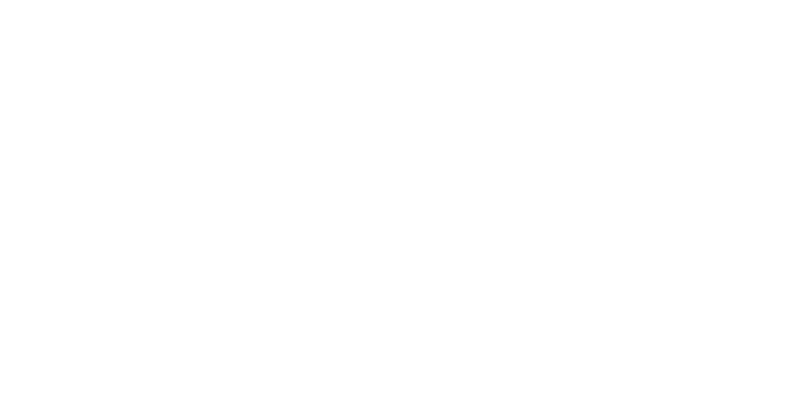
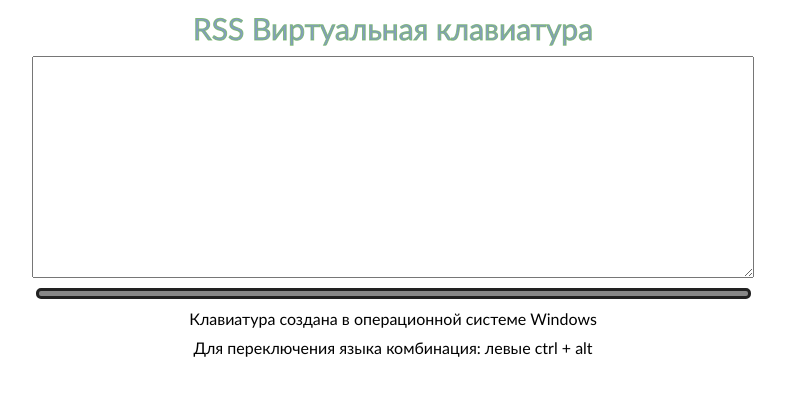
Before and after one commit to kontinentkm/virtual-keyboard, a plain HTML site: page index.html in a window 1280 px wide. Shown: the whole page, without its empty margins (247-1032 px from the left). Drawn offline with Linux system fonts and the light colour scheme.

Commit message:
feat: add basic page layout

```diff
--- a/index.html
+++ b/index.html
@@ -5,11 +5,23 @@
   <meta charset="UTF-8">
   <meta http-equiv="X-UA-Compatible" content="IE=edge">
   <meta name="viewport" content="width=device-width, initial-scale=1.0">
+  <link rel="stylesheet" href="style.css" media="screen" charset="utf-8">
   <title>virtual-keyboard</title>
 </head>
 
 <body>
+  <div class="container">
+    <p class="title">RSS Виртуальная клавиатура</p>
+    <textarea class="body--textarea textarea" id="textarea" rows="5" cols="50"></textarea>
+    <div class="body--keyboard keyboard" id="keyboard"></div>
 
+
+    <p class="description">Клавиатура создана в операционной системе Windows</p>
+    <p class="language">Для переключения языка комбинация: левыe ctrl + alt</p>
+
+
+
+  </div>
 </body>
 
 </html>
--- a/style.css
+++ b/style.css
@@ -0,0 +1,54 @@
+.container {
+  margin: 0 auto;
+  font-family: "Trebuchet MS", "Helvetica", sans-serif;
+}
+
+.title {
+  font-size: 30px;
+  color: rgba(101, 134, 177, 0.8);
+  -webkit-text-stroke: 1px rgba(114, 177, 101, 0.8);
+  -webkit-text-fill-color: rgba(101, 134, 177, 0.8);
+}
+
+.description,
+.language,
+.title {
+  margin: 10px auto;
+  text-align: center;
+}
+
+.textarea {
+  display: block;
+  width: 700px;
+  height: 200px;
+  margin: 10px auto 10px;
+  padding: 10px;
+  font-size: 18px;
+  color: #444444;
+}
+
+textarea {
+  overflow: auto;
+}
+
+button,
+input,
+optgroup,
+select,
+textarea {
+  font-family: inherit;
+  font-size: 100%;
+  line-height: 1.15;
+  margin: 0;
+}
+
+.keyboard {
+  width: 704px;
+  margin: 0 auto;
+  padding: 5px;
+  padding-left: 0;
+  padding-bottom: 0;
+  background: #888888;
+  border: 3px solid #222222;
+  border-radius: 5px;
+}
```
